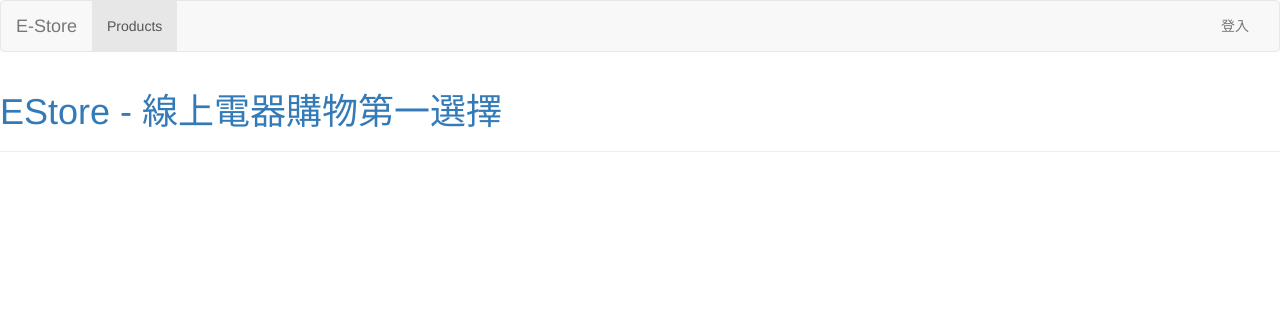
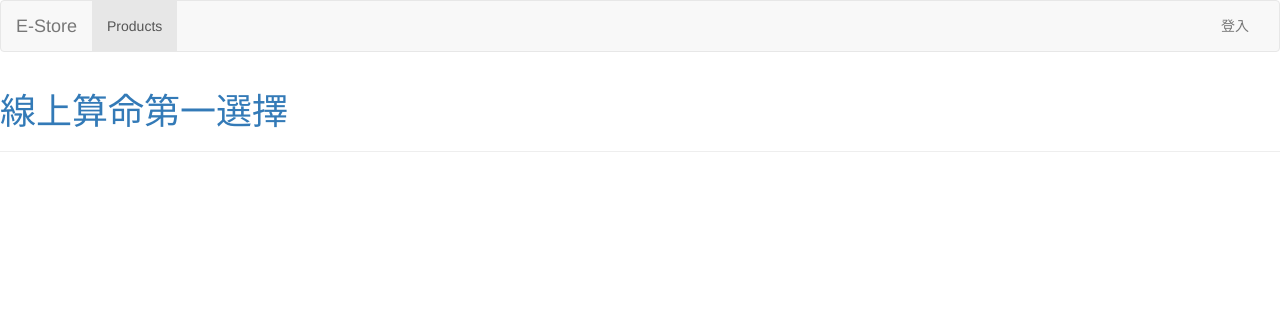
Before and after one commit to jacklin1027/mystore, a Django app: template estore/templates/estore/product_list.html in a window 1280 px wide. Shown: the top 312 px of the page. Run offline with Django 3.2, Linux system fonts and the light colour scheme; the template is opened without the code that fills it, so the values that code supplies are empty; some libraries are stand-ins or nearby versions.

Commit message:
Initial Commit

```diff
--- a/estore/templates/estore/base.html
+++ b/estore/templates/estore/base.html
@@ -4,14 +4,14 @@
 <!DOCTYPE html>
 <html>
 <head>
-    <title>EStore - 線上電器購物第一選擇</title>
+    <title>線上算命第一選擇</title>
 </head>
 <body>
 {% block navbar %}
     {% include "estore/_navbar.html" %}
 {% endblock %}
 <div class="page-header">
-    <h1><a href="/">EStore - 線上電器購物第一選擇</a></h1>
+    <h1><a href="/">線上算命第一選擇</a></h1>
 </div>
 <div class="content container">
     {% bootstrap_messages %}
```
